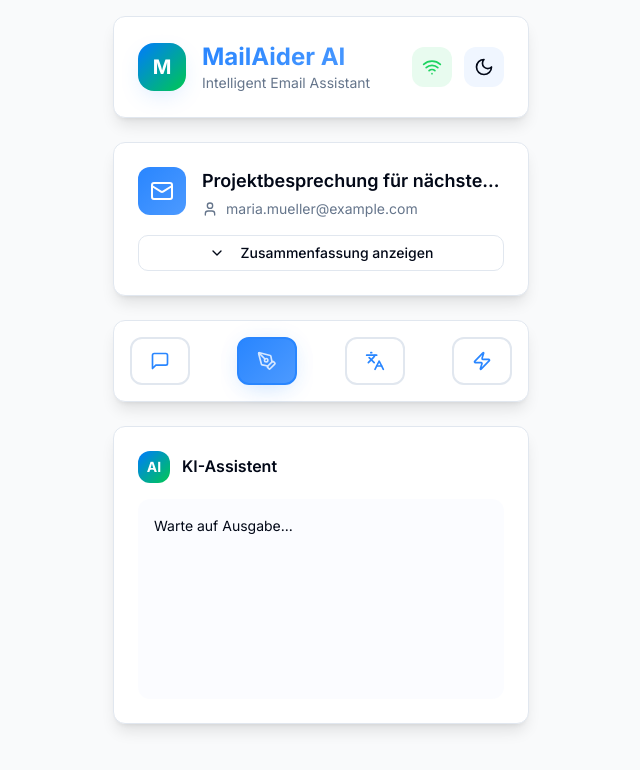
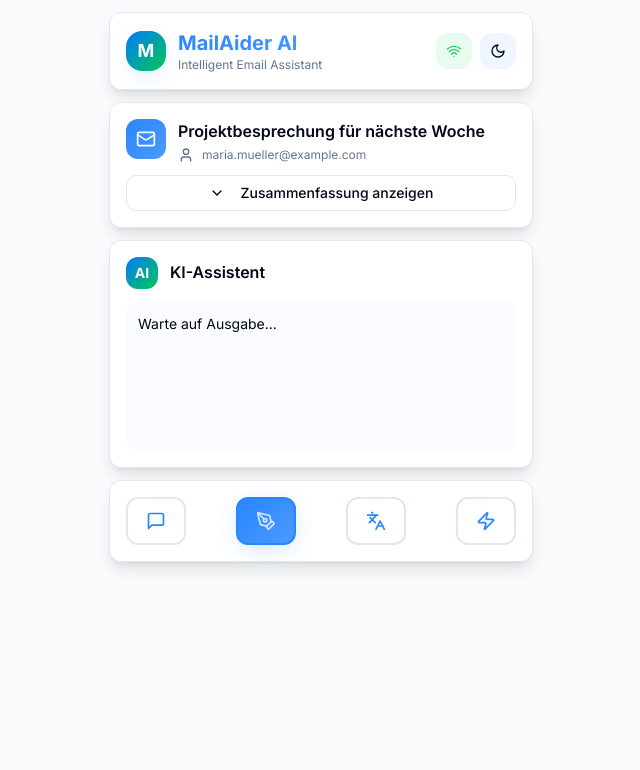
Before and after one commit to FlowEdgeSolutions/mailaider2.0_frontend, a React (Vite) app: page / in a window 1280 px wide. Shown: the top 770 px of the page, without its empty margins (319-959 px from the left). Built offline with nearby package versions, Linux system fonts and the light colour scheme.

Commit message:
Refactor button layout
Move buttons to the bottom and reduce spacing for a more compact design.

```diff
--- a/src/components/ChatInterface.tsx
+++ b/src/components/ChatInterface.tsx
@@ -12,8 +12,8 @@ interface ChatInterfaceProps {
 
 export function ChatInterface({ output, isLoading, currentAction, onCopy, onInsertReply }: ChatInterfaceProps) {
   return (
-    <div className="card-modern p-6 space-y-4 animate-slide-up">
-      <div className="flex items-center gap-3 mb-4">
+    <div className="card-modern p-4 space-y-3 animate-slide-up">
+      <div className="flex items-center gap-3 mb-3">
         <div className="w-8 h-8 rounded-lg flex items-center justify-center" style={{
           background: 'linear-gradient(135deg, #007AFF 0%, #00C851 100%)'
         }}>
@@ -27,11 +27,11 @@ export function ChatInterface({ output, isLoading, currentAction, onCopy, onInse
         )}
       </div>
 
-      <div className="bg-accent/30 rounded-xl p-4 min-h-[200px] max-h-[300px] overflow-y-auto">
+      <div className="bg-accent/30 rounded-xl p-3 min-h-[150px] max-h-[250px] overflow-y-auto">
         {isLoading ? (
-          <div className="flex items-center justify-center h-32">
-            <div className="flex flex-col items-center gap-3">
-              <div className="w-8 h-8 border-4 border-primary/30 border-t-primary rounded-full animate-spin" />
+          <div className="flex items-center justify-center h-24">
+            <div className="flex flex-col items-center gap-2">
+              <div className="w-6 h-6 border-4 border-primary/30 border-t-primary rounded-full animate-spin" />
               <p className="text-sm text-muted-foreground">KI verarbeitet Ihre Anfrage...</p>
             </div>
           </div>
--- a/src/components/EmailViewer.tsx
+++ b/src/components/EmailViewer.tsx
@@ -18,14 +18,14 @@ interface EmailViewerProps {
 
 export function EmailViewer({ emailData, showSummary, onToggleSummary, isLoading }: EmailViewerProps) {
   return (
-    <div className="card-modern p-6 space-y-4 animate-slide-up">
-      <div className="flex items-start gap-4">
-        <div className="w-12 h-12 bg-gradient-primary rounded-xl flex items-center justify-center flex-shrink-0">
-          <Mail className="w-6 h-6 text-white" />
+    <div className="card-modern p-4 space-y-3 animate-slide-up">
+      <div className="flex items-start gap-3">
+        <div className="w-10 h-10 bg-gradient-primary rounded-xl flex items-center justify-center flex-shrink-0">
+          <Mail className="w-5 h-5 text-white" />
         </div>
         <div className="flex-1 min-w-0">
-          <h2 className="text-lg font-semibold text-foreground mb-1 truncate">{emailData.subject}</h2>
-          <div className="flex items-center gap-2 text-sm text-muted-foreground">
+          <h2 className="text-base font-semibold text-foreground mb-1 truncate">{emailData.subject}</h2>
+          <div className="flex items-center gap-2 text-xs text-muted-foreground">
             <User className="w-4 h-4 flex-shrink-0" />
             <span className="truncate">{emailData.sender}</span>
           </div>
@@ -33,7 +33,7 @@ export function EmailViewer({ emailData, showSummary, onToggleSummary, isLoading
       </div>
 
       {showSummary && (
-        <div className="bg-accent rounded-xl p-4 border-l-4 border-primary animate-fade-in">
+        <div className="bg-accent rounded-xl p-3 border-l-4 border-primary animate-fade-in">
           <h3 className="font-medium text-accent-foreground mb-2">Zusammenfassung:</h3>
           <div className="text-sm text-accent-foreground/80 whitespace-pre-line">
             {emailData.summary}
--- a/src/components/Header.tsx
+++ b/src/components/Header.tsx
@@ -10,39 +10,39 @@ interface HeaderProps {
 
 export function Header({ isDarkMode, onToggleDarkMode, isConnected, onStatusClick }: HeaderProps) {
   return (
-    <div className="card-modern p-6 animate-fade-in">
+    <div className="card-modern p-4 animate-fade-in">
       <div className="flex items-center justify-between">
-        <div className="flex items-center gap-4">
-          <div className="w-12 h-12 rounded-2xl flex items-center justify-center shadow-blue" style={{
+        <div className="flex items-center gap-3">
+          <div className="w-10 h-10 rounded-2xl flex items-center justify-center shadow-blue" style={{
             background: 'linear-gradient(135deg, #007AFF 0%, #00C851 100%)'
           }}>
-            <span className="text-xl font-bold text-white">M</span>
+            <span className="text-lg font-bold text-white">M</span>
           </div>
           <div>
-            <h1 className="text-2xl font-bold text-gradient-primary">MailAider AI</h1>
-            <p className="text-sm text-muted-foreground">Intelligent Email Assistant</p>
+            <h1 className="text-xl font-bold text-gradient-primary">MailAider AI</h1>
+            <p className="text-xs text-muted-foreground">Intelligent Email Assistant</p>
           </div>
         </div>
 
-        <div className="flex items-center gap-3">
+        <div className="flex items-center gap-2">
           <button
             onClick={onStatusClick}
-            className={`w-10 h-10 rounded-lg flex items-center justify-center transition-all duration-300 ${
+            className={`w-9 h-9 rounded-lg flex items-center justify-center transition-all duration-300 ${
               isConnected
                 ? 'bg-success/10 text-success hover:bg-success/20'
                 : 'bg-warning/10 text-warning hover:bg-warning/20'
             }`}
             title={isConnected ? 'AI ist verbunden - DSGVO sicher' : 'Verbindung wird hergestellt...'}
           >
-            {isConnected ? <Wifi className="w-5 h-5" /> : <WifiOff className="w-5 h-5" />}
+            {isConnected ? <Wifi className="w-4 h-4" /> : <WifiOff className="w-4 h-4" />}
           </button>
 
           <button
             onClick={onToggleDarkMode}
-            className="w-10 h-10 rounded-lg bg-accent hover:bg-accent/80 flex items-center justify-center transition-all duration-300 hover:scale-105"
+            className="w-9 h-9 rounded-lg bg-accent hover:bg-accent/80 flex items-center justify-center transition-all duration-300 hover:scale-105"
             title="Dark Mode umschalten"
           >
-            {isDarkMode ? <Sun className="w-5 h-5" /> : <Moon className="w-5 h-5" />}
+            {isDarkMode ? <Sun className="w-4 h-4" /> : <Moon className="w-4 h-4" />}
           </button>
         </div>
       </div>
--- a/src/components/MailAiderApp.tsx
+++ b/src/components/MailAiderApp.tsx
@@ -177,7 +177,7 @@ Ihre Daten werden sicher verarbeitet:
 
   return (
     <div className={`min-h-screen bg-background-secondary transition-all duration-500 ${isDarkMode ? 'dark' : ''}`}>
-      <div className="max-w-md mx-auto p-4 space-y-6">
+      <div className="max-w-md mx-auto p-3 space-y-3">
         <Header
           isDarkMode={isDarkMode}
           onToggleDarkMode={toggleDarkMode}
@@ -192,18 +192,18 @@ Ihre Daten werden sicher verarbeitet:
           isLoading={isLoading}
         />
 
-        <ActionButtons
-          currentAction={currentAction}
-          onActionSelect={handleActionSelect}
-          isConnected={isConnected}
-        />
-
         <ChatInterface
           output={chatOutput}
           isLoading={isLoading}
           currentAction={currentAction}
           onCopy={copyToClipboard}
           onInsertReply={insertReply}
+        />
+
+        <ActionButtons
+          currentAction={currentAction}
+          onActionSelect={handleActionSelect}
+          isConnected={isConnected}
         />
 
         <SettingsModal
```
